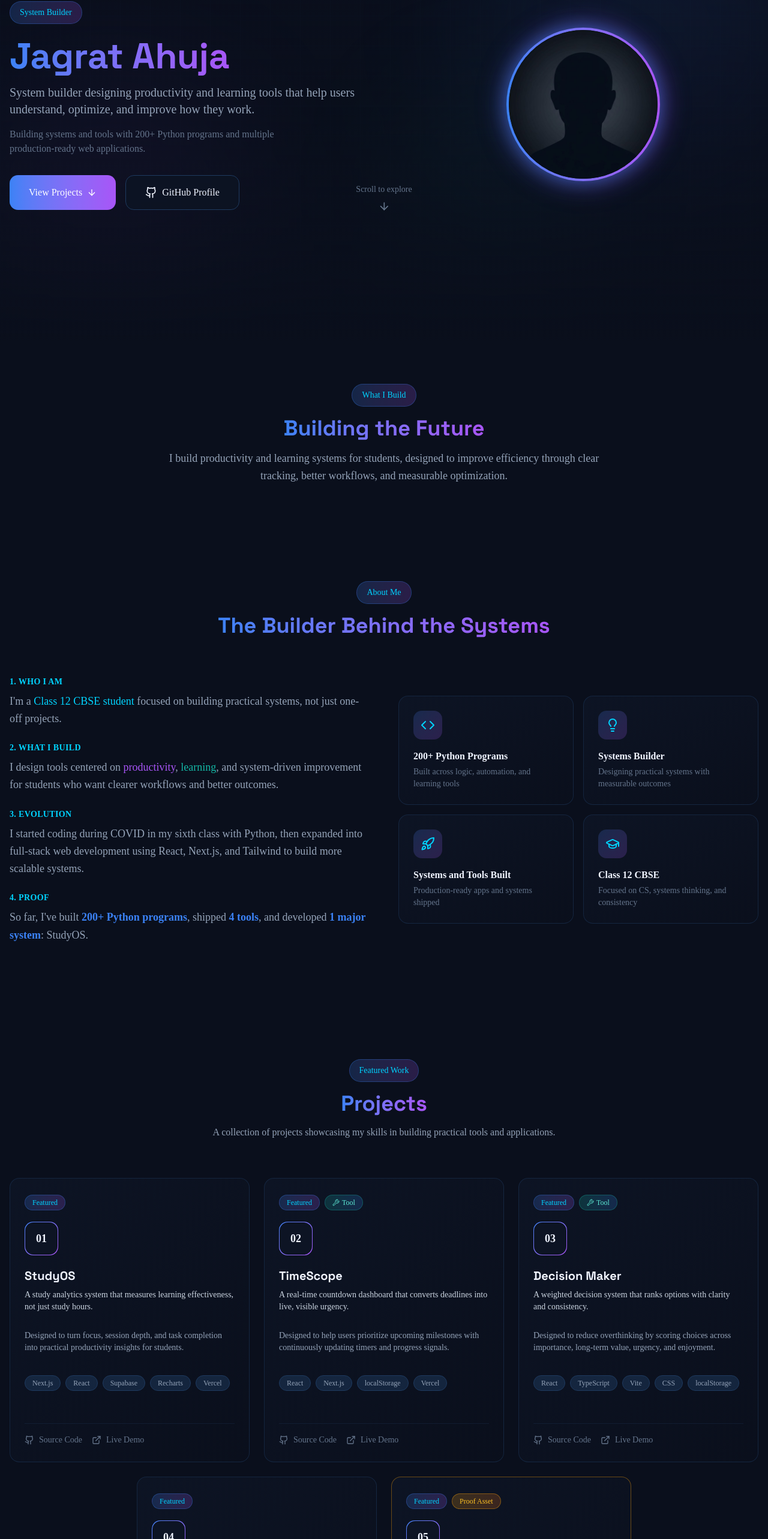
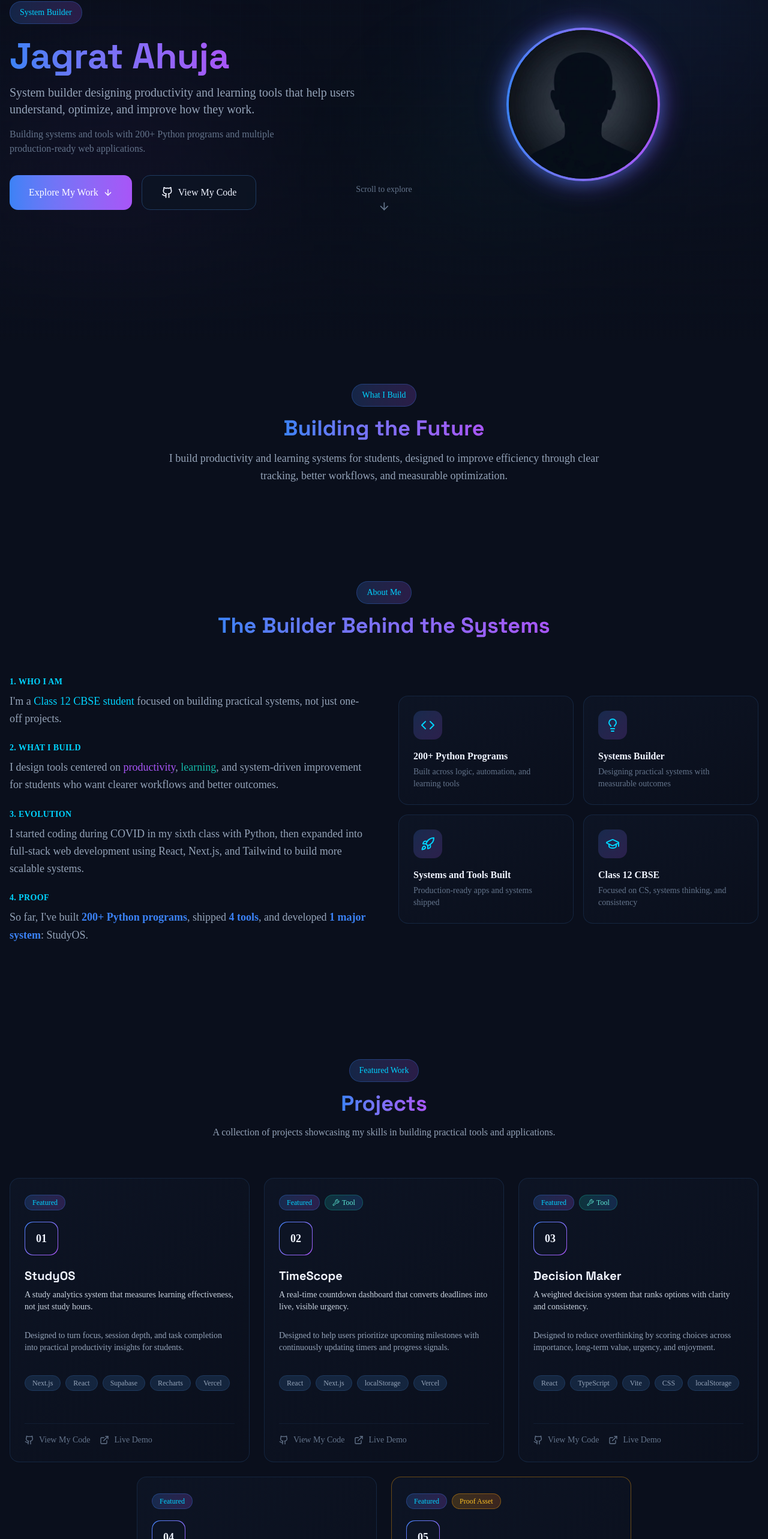
Before and after one commit to jagratahuja/portfolio, a Next.js app: page / in a window 1280 px wide. Shown: the part 224-2790 px from the top of the page at 60% size. Built offline with nearby package versions, Linux system fonts and the light colour scheme.

Commit message:
chore(release): v2.0.0-rc launch candidate publish

```diff
--- a/app/projects/page.tsx
+++ b/app/projects/page.tsx
@@ -131,7 +131,7 @@ export default function ProjectsPage() {
                           className="flex items-center gap-2 text-sm text-[#64748b] hover:text-[#00d4ff] transition-colors"
                         >
                           <Github className="w-4 h-4" />
-                          <span>Source Code</span>
+                          <span>View My Code</span>
                         </a>
                       )}
                       {project.summaryUrl && (
--- a/components/hero.tsx
+++ b/components/hero.tsx
@@ -92,7 +92,7 @@ export function Hero() {
                 <span className="absolute inset-0 opacity-0 group-hover:opacity-100 transition-opacity duration-300 bg-gradient-to-r from-[#a855f7] to-[#3b82f6]" />
                 <span className="absolute inset-0 opacity-0 group-hover:opacity-50 transition-opacity duration-300 shadow-[0_0_30px_10px_rgba(59,130,246,0.5)]" />
                 <span className="relative flex items-center gap-2">
-                  View Projects
+                  Explore My Work
                   <ArrowDown className="w-4 h-4 group-hover:translate-y-1 transition-transform" />
                 </span>
               </a>
@@ -106,7 +106,7 @@ export function Hero() {
                 <span className="absolute inset-0 opacity-0 group-hover:opacity-100 transition-opacity duration-300 bg-gradient-to-r from-[#3b82f6]/10 to-[#a855f7]/10" />
                 <span className="relative flex items-center gap-2 text-[#f0f4ff]">
                   <Github className="w-5 h-5" />
-                  GitHub Profile
+                  View My Code
                 </span>
               </a>
             </motion.div>
--- a/components/projects.tsx
+++ b/components/projects.tsx
@@ -151,7 +151,7 @@ export function Projects() {
                           className="flex items-center gap-2 text-sm text-[#64748b] hover:text-[#00d4ff] transition-colors"
                         >
                           <Github className="w-4 h-4" />
-                          <span>Source Code</span>
+                          <span>View My Code</span>
                         </a>
                       )}
                       {project.summaryUrl && (
@@ -199,7 +199,7 @@ export function Projects() {
             href="/projects"
             className="group inline-flex items-center gap-3 px-8 py-4 text-base font-medium text-white rounded-xl bg-gradient-to-r from-[#3b82f6] to-[#a855f7] hover:from-[#a855f7] hover:to-[#3b82f6] transition-all duration-300 shadow-lg shadow-[#3b82f6]/25 hover:shadow-[#a855f7]/25"
           >
-            <span>See what all I have built</span>
+            <span>Explore My Work</span>
           </Link>
         </motion.div>
       </div>
```
Also changed, not shown: Documentation/CHANGELOG.MD (deleted), 2 other files (tests, documents, lock files or other folders).
